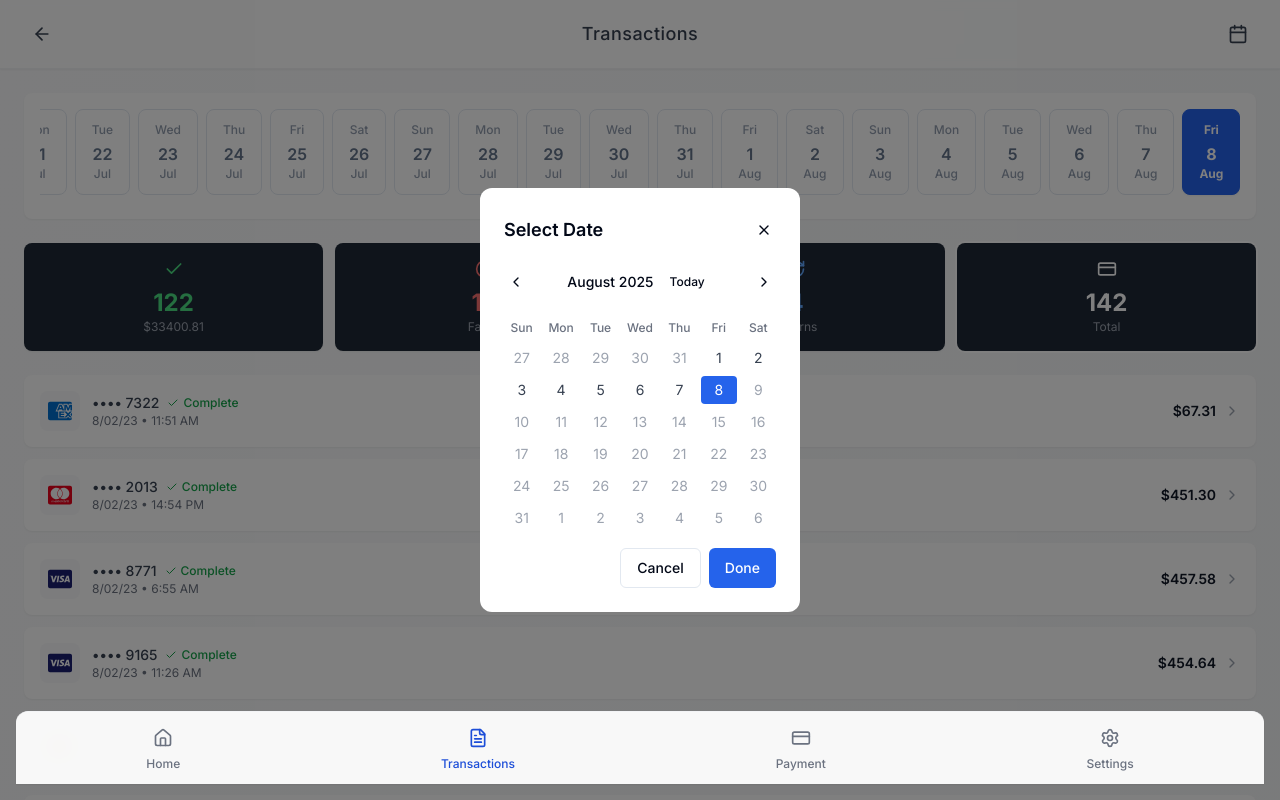
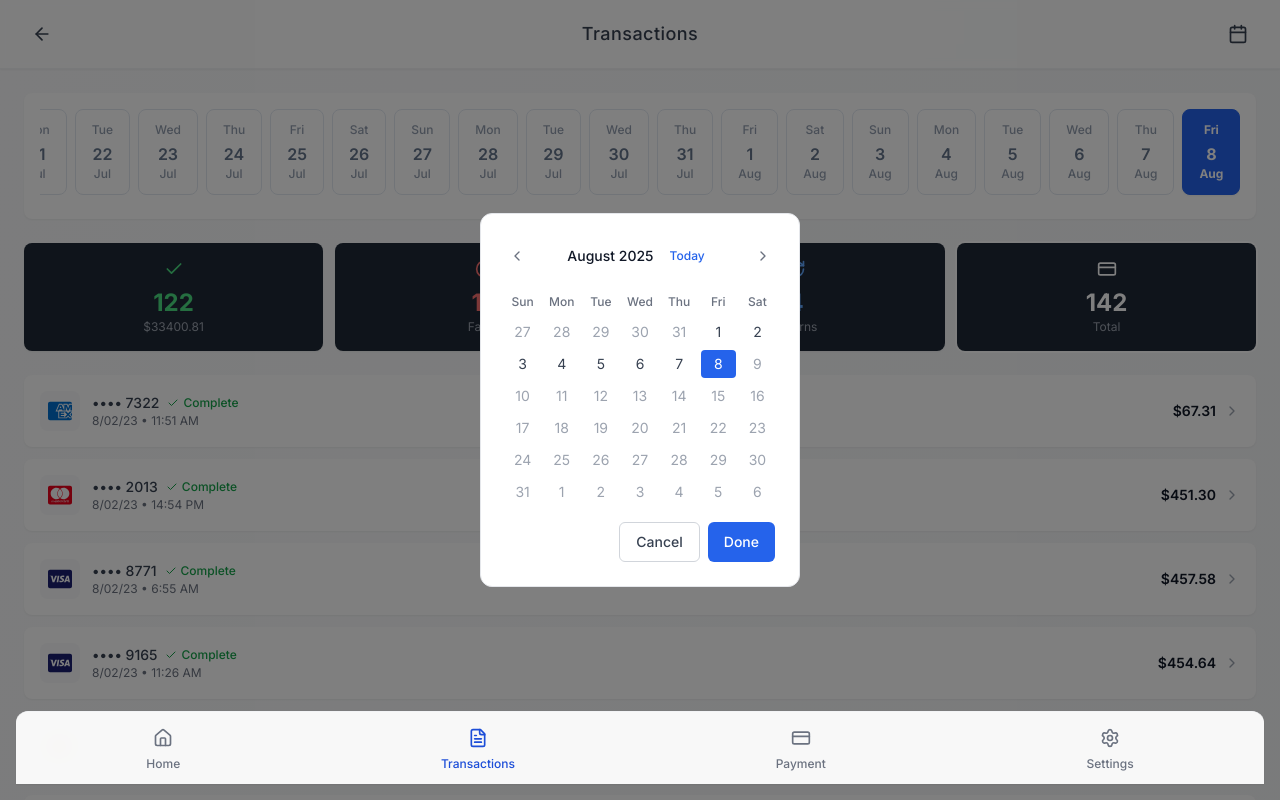
Before and after one commit to kirankt91weal/pnmgo, a React (Create React App) app: page /transactions in a window 1280 px wide. Both pictures are taken after a click on the button 1237 px from the left and 34 px from the top of the page. Shown: the top 800 px of the page. Built offline with nearby package versions, Linux system fonts and the light colour scheme.

Commit message:
feat: add dark mode support to calendar modal and improve UX design

```diff
--- a/src/components/TransactionsScreen.jsx
+++ b/src/components/TransactionsScreen.jsx
@@ -362,39 +362,27 @@ const TransactionsScreen = () => {
       {/* Calendar Modal */}
       {showCalendar && (
         <div className="fixed inset-0 bg-black/50 flex items-center justify-center z-50 p-4">
-          <div className="bg-white rounded-xl p-6 w-80">
-            <div className="flex items-center justify-between mb-4">
-              <h3 className="text-lg font-semibold">Select Date</h3>
-              <Button
-                variant="ghost"
-                size="sm"
-                onClick={() => setShowCalendar(false)}
-                className="p-1"
-              >
-                <X className="w-4 h-4" />
-              </Button>
-            </div>
-
+          <div className="bg-white dark:bg-gray-800 rounded-xl p-6 w-80 border border-gray-200 dark:border-gray-700">
             {/* Month Navigation */}
             <div className="flex items-center justify-between mb-4">
               <Button
                 variant="ghost"
                 size="sm"
                 onClick={goToPreviousMonth}
-                className="p-1"
+                className="p-1 text-gray-500 dark:text-gray-400 hover:text-gray-700 dark:hover:text-gray-200"
               >
                 <ChevronLeft className="w-4 h-4" />
               </Button>
 
               <div className="flex items-center space-x-2">
-                <span className="text-sm font-medium">
+                <span className="text-sm font-medium text-gray-900 dark:text-gray-100">
                   {currentCalendarMonth.toLocaleDateString('en-US', { month: 'long', year: 'numeric' })}
                 </span>
                 <Button
                   variant="ghost"
                   size="sm"
                   onClick={goToToday}
-                  className="text-xs px-2 py-1"
+                  className="text-xs px-2 py-1 text-blue-600 dark:text-blue-400 hover:text-blue-700 dark:hover:text-blue-300"
                 >
                   Today
                 </Button>
@@ -404,7 +392,7 @@ const TransactionsScreen = () => {
                 variant="ghost"
                 size="sm"
                 onClick={goToNextMonth}
-                className="p-1"
+                className="p-1 text-gray-500 dark:text-gray-400 hover:text-gray-700 dark:hover:text-gray-200"
               >
                 <ChevronRight className="w-4 h-4" />
               </Button>
@@ -412,7 +400,7 @@ const TransactionsScreen = () => {
 
             <div className="grid grid-cols-7 gap-1 mb-4">
               {['Sun', 'Mon', 'Tue', 'Wed', 'Thu', 'Fri', 'Sat'].map(day => (
-                <div key={day} className="text-center text-xs font-medium text-gray-500 py-1">
+                <div key={day} className="text-center text-xs font-medium text-gray-500 dark:text-gray-400 py-1">
                   {day}
                 </div>
               ))}
@@ -432,10 +420,10 @@ const TransactionsScreen = () => {
                       isSelected
                         ? 'bg-blue-600 text-white'
                         : isToday
-                        ? 'bg-gray-100 text-gray-700'
+                        ? 'bg-gray-100 dark:bg-gray-700 text-gray-700 dark:text-gray-300'
                         : isCurrentMonth && isInRange
-                        ? 'text-gray-700 hover:bg-gray-50'
-                        : 'text-gray-400 cursor-not-allowed'
+                        ? 'text-gray-700 dark:text-gray-300 hover:bg-gray-50 dark:hover:bg-gray-700'
+                        : 'text-gray-400 dark:text-gray-500 cursor-not-allowed'
                     }`}
                   >
                     {date.getDate()}
@@ -444,11 +432,11 @@ const TransactionsScreen = () => {
               })}
             </div>
 
-            <div className="flex justify-end">
+            <div className="flex justify-end space-x-2">
               <Button
                 variant="outline"
                 onClick={() => setShowCalendar(false)}
-                className="mr-2"
+                className="border-gray-300 dark:border-gray-600 text-gray-700 dark:text-gray-300 hover:bg-gray-50 dark:hover:bg-gray-700"
               >
                 Cancel
               </Button>
```
